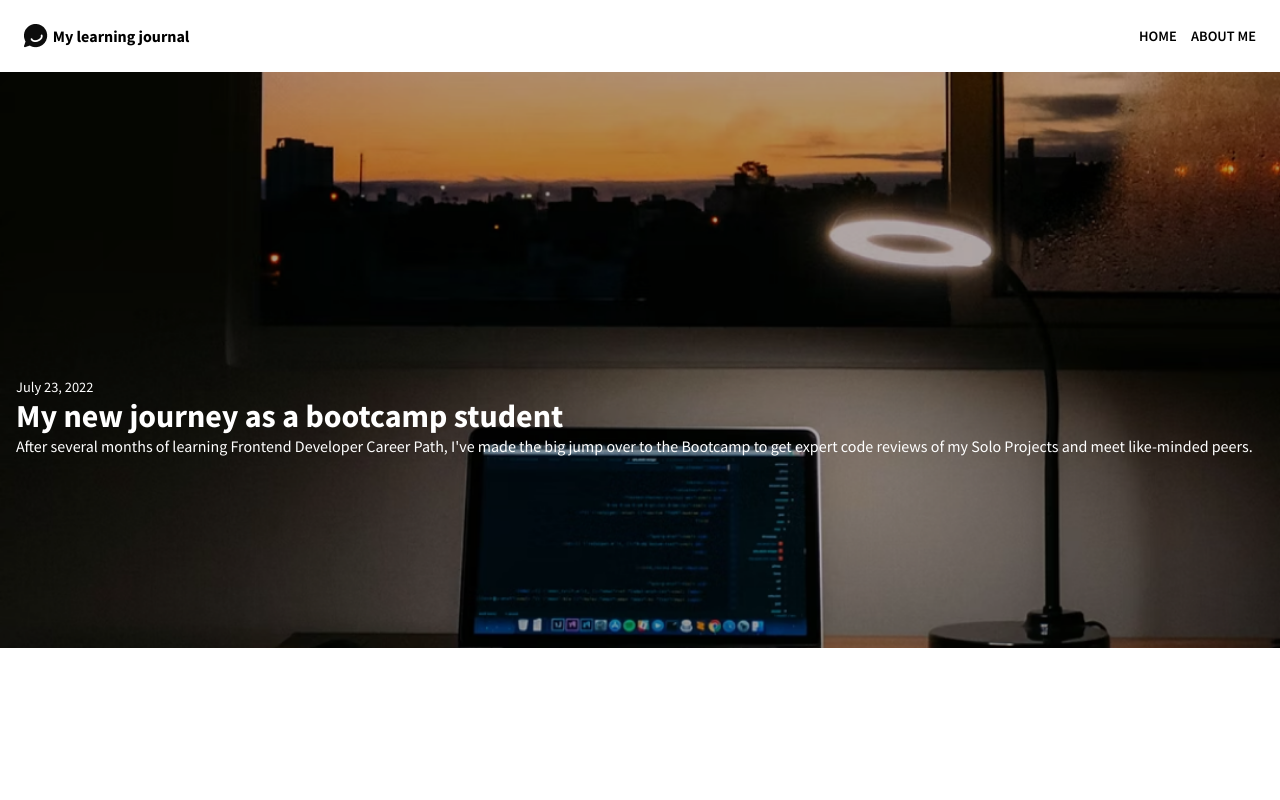
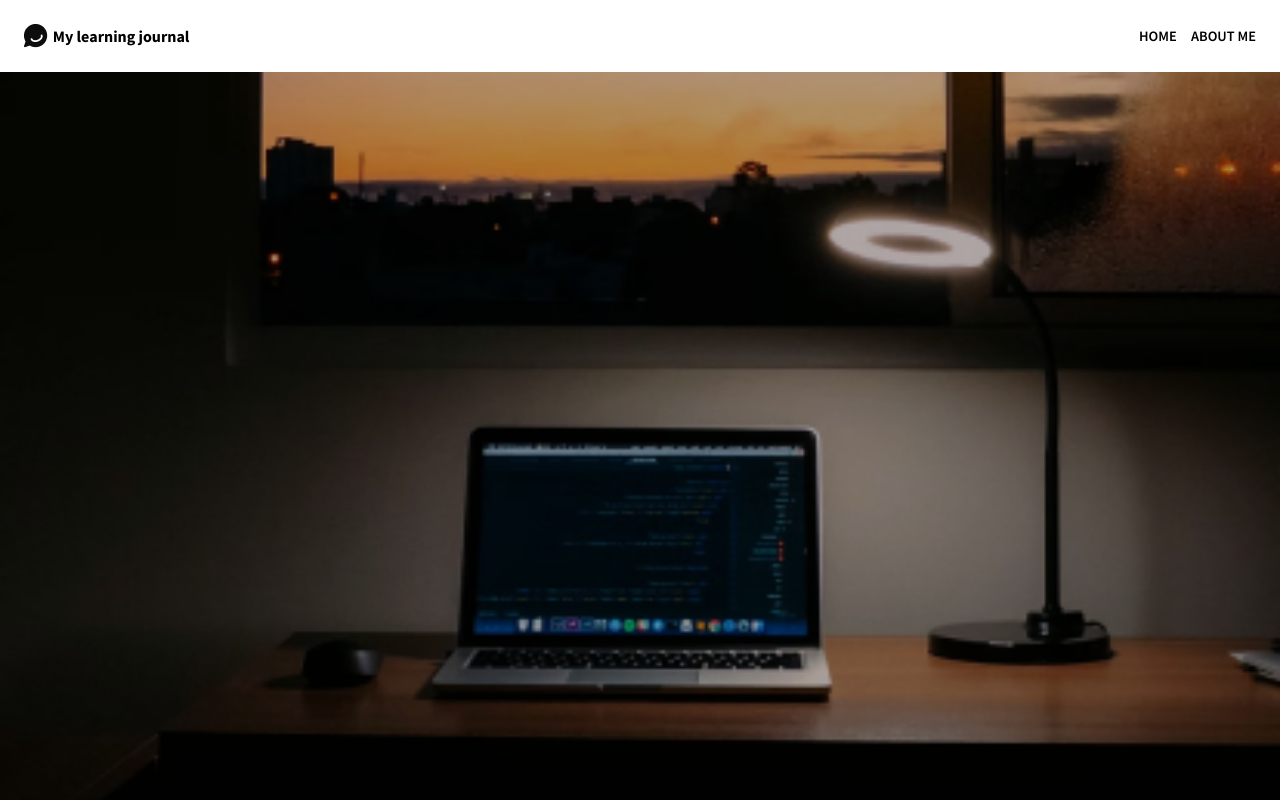
Before and after one commit to subraths/learning-journal, a React (Vite) app: page / in a window 1280 px wide. Shown: the top 800 px of the page. Built offline with nearby package versions, Linux system fonts and the light colour scheme.

Commit message:
changed hero image

```diff
--- a/src/components/Hero.jsx
+++ b/src/components/Hero.jsx
@@ -1,6 +1,6 @@
 const Hero = () => (
   <div className="hero-container">
-    <img src="/assets/blog-image-hero.png" className="hero-img" />
+    <img src="/assets/article-image-hero.png" className="hero-img" />
     <div className="hero-text">
       <p className="hero-date">July 23, 2022</p>
       <h1>My new journey as a bootcamp student</h1>
--- a/src/index.css
+++ b/src/index.css
@@ -49,21 +49,21 @@ nav li:last-child {
 
 .hero-container {
   color: #fff;
-  max-height: 400px;
   position: relative;
 }
 
 .hero-img {
-  object-fit: cover;
   width: 100%;
-  min-height: 400px;
-}
-.hero-date {
-  font-size: 0.9rem;
 }
 
 .hero-text {
   position: absolute;
-  bottom: 0%;
+  bottom: 0;
   padding: 1em;
 }
+
+/* .hero-text { */
+/*   position: absolute; */
+/*   bottom: 25%; */
+/*   padding: 1em; */
+/* } */
```
Also changed, not shown: public/assets/article-image-hero.png (added).
